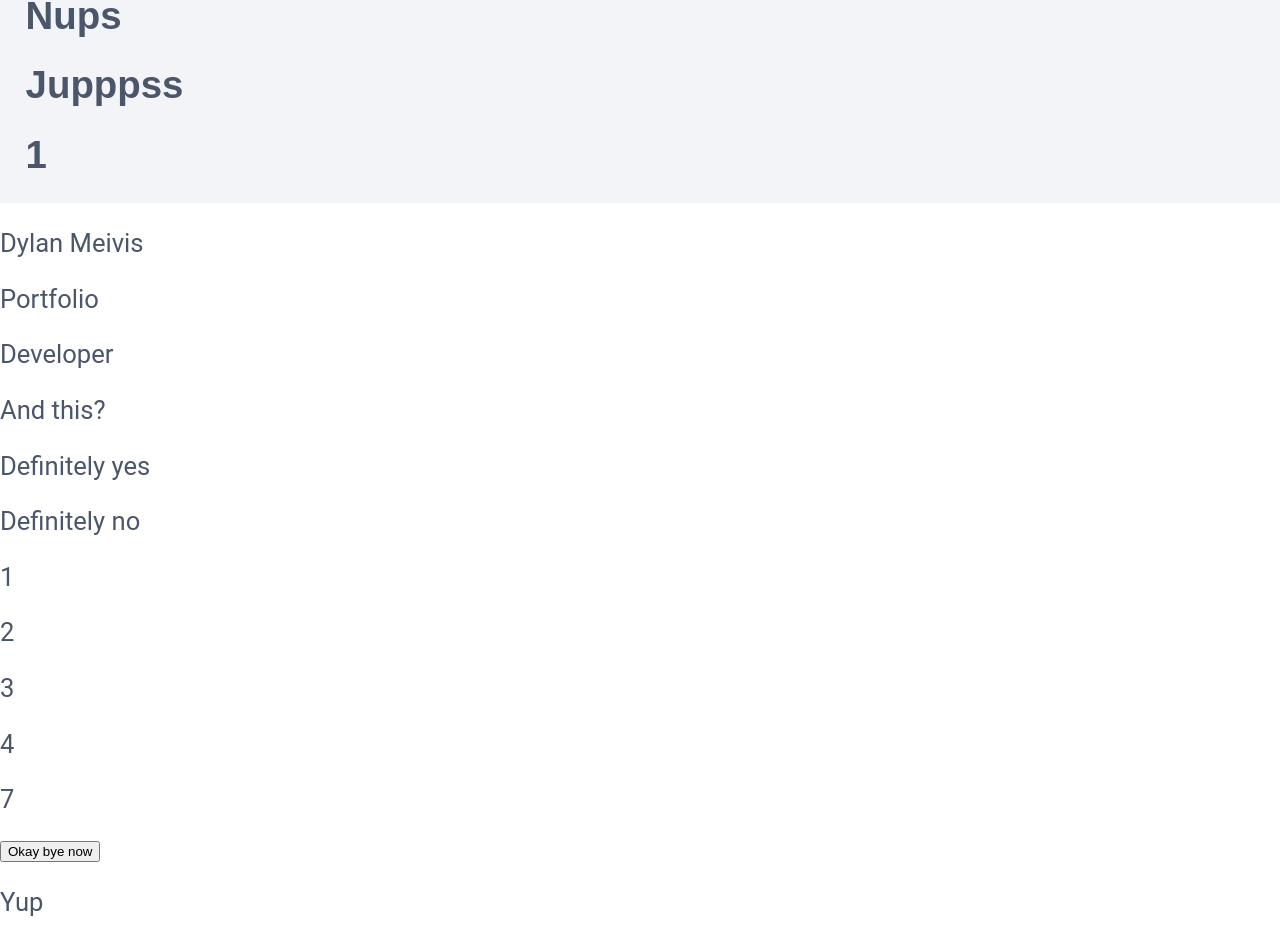
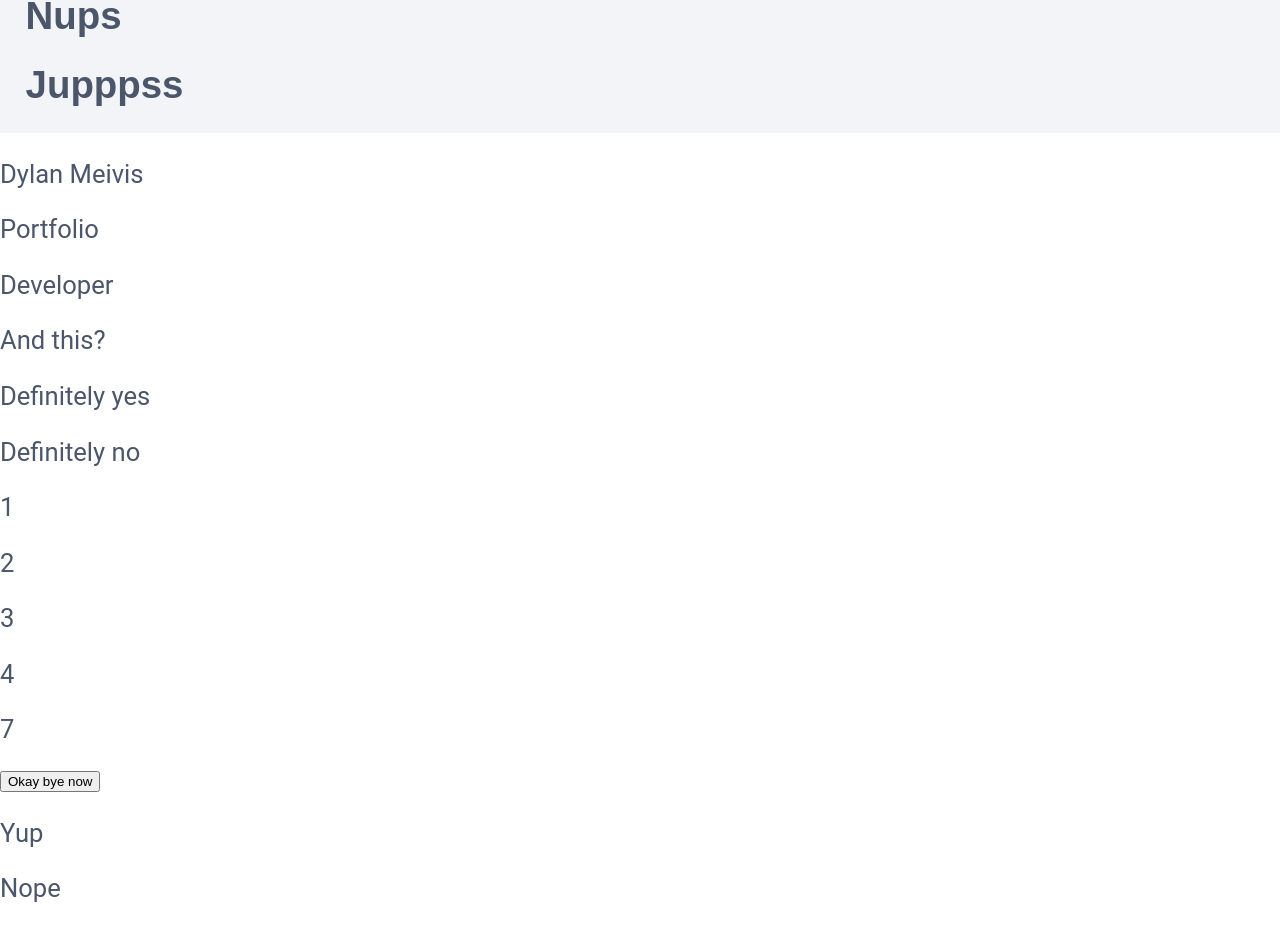
Before and after one commit to DylanMeivis/Portfolio, a React (Create React App) app: page / in a window 1280 px wide. Shown: the part 1000-1930 px from the top of the page. Built offline with nearby package versions, Linux system fonts and the light colour scheme.

Commit message:
Update App.js

```diff
--- a/src/App.js
+++ b/src/App.js
@@ -25,7 +25,6 @@ function App() {
             <h1>JUS</h1>
             <h1>Nups</h1>
             <h1>Jupppss</h1>
-            <h1>1</h1>
         </div>
         <div className="InformationHeader">
             <h3>Dylan Meivis </h3>
```
